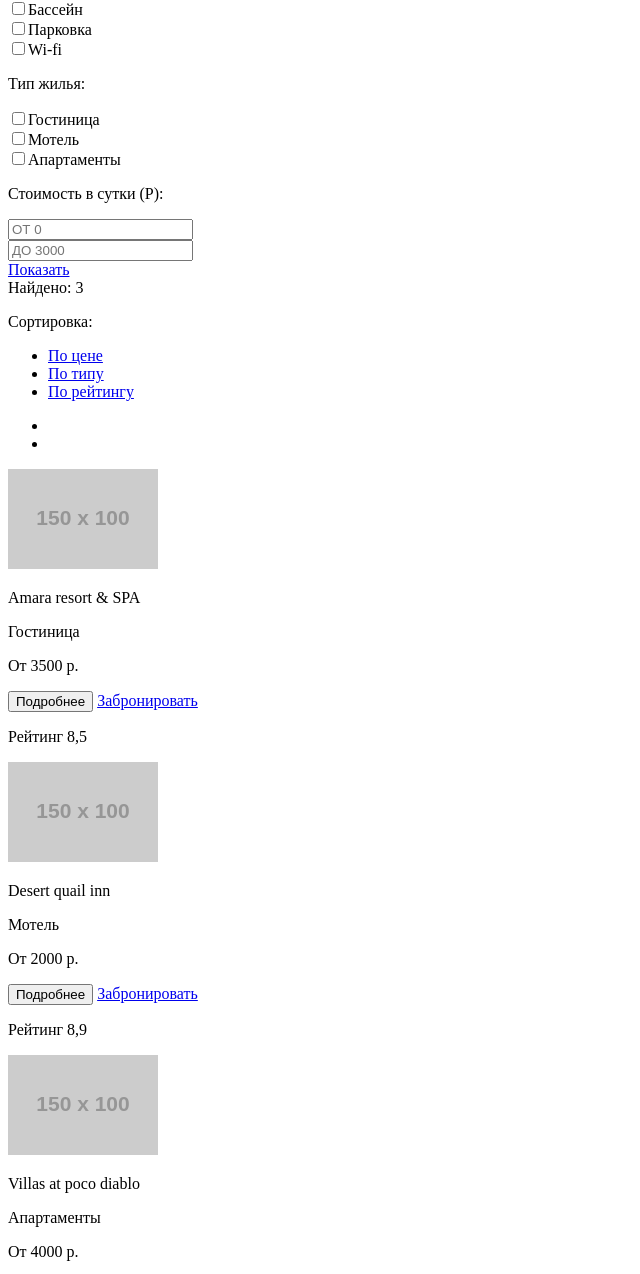
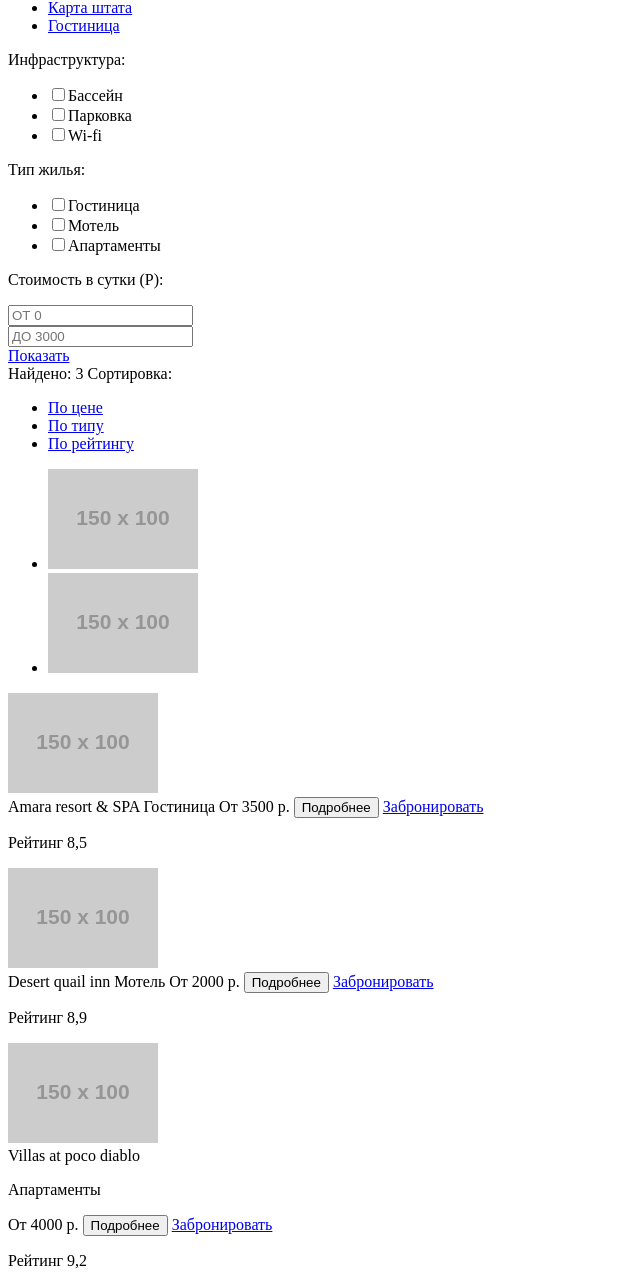
Before and after one commit to ApolloBear/193690-sedona, a plain HTML site: page html/catalog.html in a window 1280 px wide. Shown: the part 181-1455 px from the top of the page, without its empty margins (0-640 px from the left). Drawn offline with Linux system fonts and the light colour scheme; placeholder pictures from the web are drawn by us.

Commit message:
Доработка catalog.html
Сделал доработки и изминения в файле

```diff
--- a/html/catalog.html
+++ b/html/catalog.html
@@ -6,7 +6,7 @@
 </head>
 <body>
 <header>
-    <a href="index.html" class="logo">лого</a>
+    <img class="logo" src="http://placehold.it/150x100" alt="logo">
     <nav class="navigation">
         <div class="navigation-left"><ul>
             <li><a href="#">Информация</a></li>
@@ -18,94 +18,105 @@
         </ul></div>
     </nav>
 </header>
-    <div>
-        <div>
+    <div class="main-catalog">
+        <form>
+        <section class="check-block-first">
             <span class="options">Инфраструктура:</span>
-            <p><input type="checkbox" name="optoin1">Бассейн<br>
-            <input type="checkbox" name="option2">Парковка<br>
-            <input type="checkbox" name="option3">Wi-fi</p>
-        </div>
-        <div>
+            <ul>
+                <li><input type="checkbox" name="optoin1">Бассейн</li>
+                <li><input type="checkbox" name="option2">Парковка</li>
+                <li><input type="checkbox" name="option3">Wi-fi</li>
+            </ul>
+        </section>
+        <section class="check-block-second">
             <span class="options">Тип жилья:</span>
-            <p><input type="checkbox" name="option4">Гостиница<br>
-            <input type="checkbox" name="option5">Мотель<br>
-            <input type="checkbox" name="option6">Апартаменты</p>
-        </div>
-        <div>
+            <ul>
+            <li><input type="checkbox" name="option4">Гостиница</li>
+            <li><input type="checkbox" name="option5">Мотель</li>
+            <li><input type="checkbox" name="option6">Апартаменты</li>
+            </ul>
+        </section>
+        <section class="price">
             <div><p class="options">Стоимость в сутки (Р):</p></div>
             <div><input type="text" placeholder="ОТ 0"></div>
             <div><input type="text" placeholder="ДО 3000"></div>
+            <div class="slider">
+                <div class="slider-range"></div>
+                <div class="slider-min"></div>
+                <div class="slider-max"></div>
+            </div>
             <div><a href="#">Показать</a></div>
-        </div>
-        <div>
-          <div><span>Найдено: 3</span></div>
-          <div>
-              <p>Сортировка:</p>
+        </section>
+        </form>
+        <div class="sorting">
+          <span>Найдено: 3</span>
+              <span>Сортировка:</span>
               <ul>
                   <li><a href="#">По цене</a></li>
                   <li><a href="#">По типу</a></li>
                   <li><a href="#">По рейтингу</a></li>
               </ul>
-          </div>
-          <div>
+          <div class="btn-sorting">
               <ul>
-                  <li><a href="#"></a></li>
-                  <li><a href="#"></a></li>
+                  <li><a class="btn-up" href="#"><img src="http://placehold.it/150x100"></a></li>
+                  <li><a class="btn-down" href="#"><img src="http://placehold.it/150x100"></a></li>
               </ul>
           </div>
         </div>
-        <div>
+        <div class="option">
+        <div class="optoin-1">
             <div>
                 <img src="http://placehold.it/150x100">
             </div>
             <div>
-                <p class="hotel">Amara resort & SPA</p>
-                <div><p class="hotel-type">Гостиница</p></div>
-                <div><p class="hotel-price">От 3500 р.</p></div>
-                <button type="button">Подробнее</button>
+                <span class="hotel">Amara resort & SPA</span>
+                <span class="hotel-type">Гостиница</span>
+                <span class="hotel-price">От 3500 р.<span>
+                <button class="more-info" type="button">Подробнее</button>
                 <a href="#">Забронировать</a>
             </div>
             <div><p class="hitel-rating">Рейтинг 8,5</p></div>
           </div>
-          <div>
+          <div class="optoin-2">
               <div>
                   <img src="http://placehold.it/150x100">
               </div>
               <div>
-                  <p class="hotel-name">Desert quail inn</p>
-                  <div><p class="hotel-type">Мотель</p></div>
-                  <div><p class="hotel-price">От 2000 р.</p></div>
-                  <button type="button">Подробнее</button>
+                  <span class="hotel-name">Desert quail inn</span>
+                  <span class="hotel-type">Мотель</span>
+                  <span class="hotel-price">От 2000 р.</span>
+                  <button class="more-info" type="button">Подробнее</button>
                   <a href="#">Забронировать</a>
               </div>
               <div><p class="hitel-rating">Рейтинг 8,9</p></div>
             </div>
-            <div>
+            <div class="optoin-3">
                 <div>
                     <img src="http://placehold.it/150x100">
                 </div>
                 <div>
-                    <p class="hotel">Villas at poco diablo</p>
-                    <div><p class="hotel-type">Апартаменты</p></div>
-                    <div><p class="hotel-price">От 4000 р.</p></div>
-                    <button type="button">Подробнее</button>
+                    <span class="hotel">Villas at poco diablo</span>
+                    <p class="hotel-type">Апартаменты</p>
+                    <span class="hotel-price">От 4000 р.</span>
+                    <button class="more-info" type="button">Подробнее</button>
                     <a href="#">Забронировать</a>
                 </div>
                 <div><p class="hitel-rating">Рейтинг 9,2</p></div>
               </div>
+              </div>
         </div>
         <footer>
           <div>
-              <div>
+              <div class="footer-left">
                   <a href="#">#VisitSedona</a>
               </div>
-              <div>
-                  <div><a href="#">Twitter</a></div>
-                  <div><a href="#">Facebook</a></div>
-                  <div><a href="#">Youtube</a></div>
+              <div class="footer-center">
+                  <a href="#"><img src="http://placehold.it/150x100" alt="Twitter"></a>
+                  <a href="#"><img src="http://placehold.it/150x100" alt="Facebook"></a>
+                  <a href="#"><img src="http://placehold.it/150x100" alt="Youtube"></a>
               </div>
-              <div>
-                  <a href="#">HTML Academy</a>
+              <div class="footer-right">
+                  <a href="#"><img src="http://placehold.it/150x100" alt="HTML Academy"></a>
               </div>
             </div>
         </footer>
```
